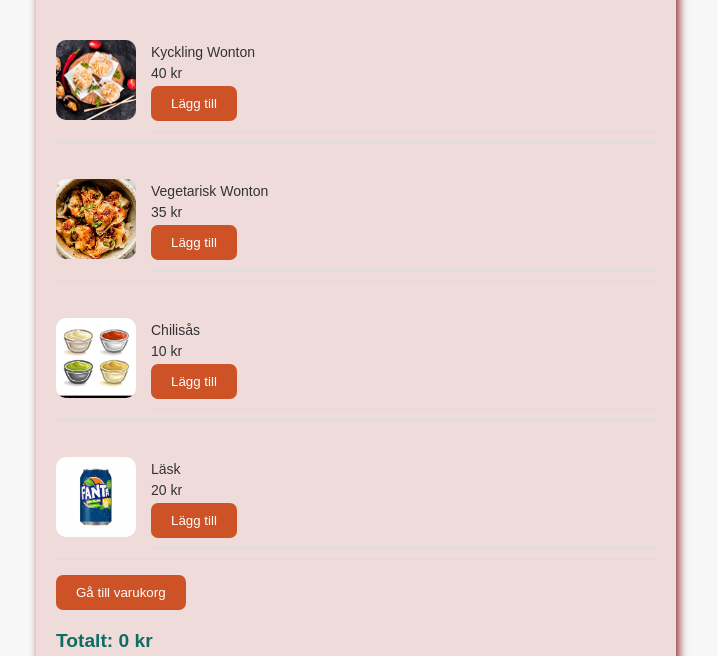
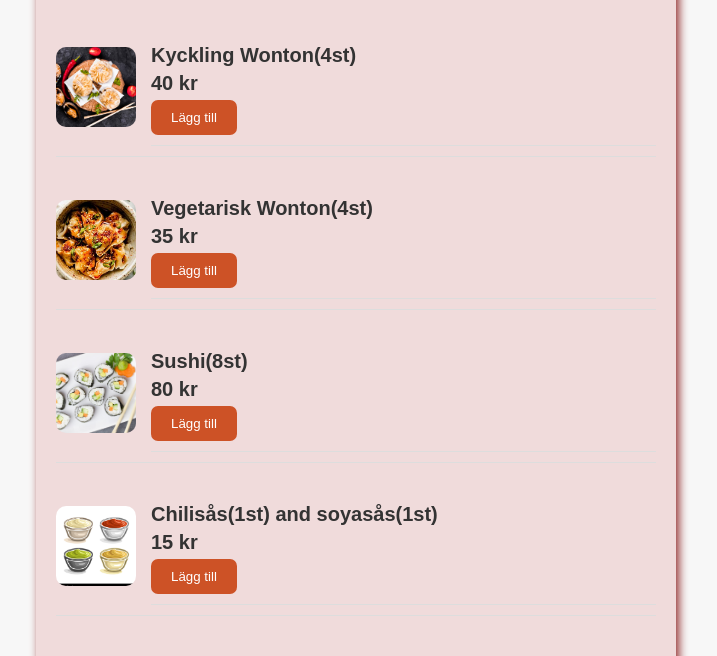
Before and after one commit to elhambashari/yumyum, a plain HTML site: page index.html in a window 1280 px wide. Shown: the part 81-737 px from the top of the page, without its empty margins (284-1001 px from the left). Drawn offline with Linux system fonts and the light colour scheme.

Commit message:
js kod created

```diff
--- a/script.js
+++ b/script.js
@@ -118,10 +118,11 @@ function removeFromCart(itemId) {
 
 function renderMenu() {
     const menuItems = [
-        { id: 1, name: 'Kyckling Wonton', price: 40, image: 'bild.img/image.png' },
-        { id: 2, name: 'Vegetarisk Wonton', price: 35, image: 'bild.img/wonton.jpg' },
-        { id: 3, name: 'Chilisås', price: 10, image: 'bild.img/dip.jpg' },
-        { id: 4, name: 'Läsk', price: 20, image: 'bild.img/OIP.jpg' },
+        { id: 1, name: 'Kyckling Wonton(4st)', price: 40, image: 'bild.img/image.png' },
+        { id: 2, name: 'Vegetarisk Wonton(4st)', price: 35, image: 'bild.img/wonton.jpg' },
+		{ id: 3, name: 'Sushi(8st)', price: 80, image: 'bild.img/sushi.jpeg' },
+        { id: 4, name: 'Chilisås(1st) and soyasås(1st)', price: 15, image: 'bild.img/dip.jpg' },
+        { id: 5, name: 'Läsk', price: 20, image: 'bild.img/OIP.jpg' },
     ];
 
     const menuItemsContainer = document.getElementById('menuItems');
--- a/style.css
+++ b/style.css
@@ -98,18 +98,10 @@ button:hover {
 
 .menu-item p {
     margin: 5px 0;
-    font-size: 14px;
+    font-size: 20px;
+	font-weight: bold;
     color: #333;
 }
-
-
-
-
-
-
-
-
-
 
 
 
```
